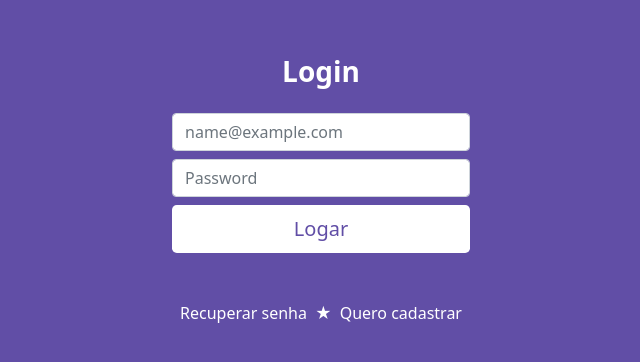
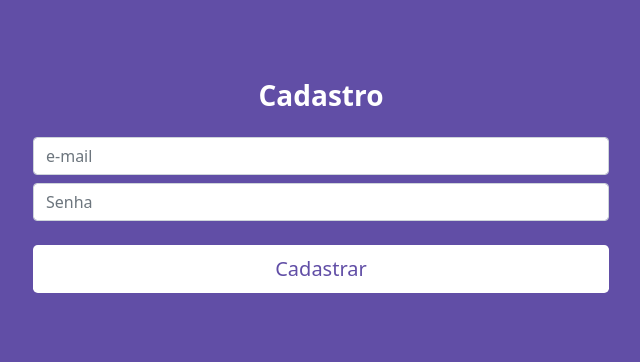
Before and after one commit to nikolastt/eventos, a React (Create React App) app: page /login in a window 1280 px wide. Shown: the part 210-572 px from the top of the page, without its empty margins (319-959 px from the left). Built offline with nearby package versions, Linux system fonts and the light colour scheme.

Commit message:
Criação novo usuário, login - integração com firebase

```diff
--- a/src/App.js
+++ b/src/App.js
@@ -1,7 +1,11 @@
 import Login from "./view/login";
+import NovoUsuario from "./view/usuario-novo";
 
 function App() {
-  return <Login />;
+  return (
+    // <Login />
+    <NovoUsuario />
+  );
 }
 
 export default App;
--- a/src/view/login/index.jsx
+++ b/src/view/login/index.jsx
@@ -1,6 +1,8 @@
 import React, { useState } from "react";
 import "./login.css";
 import { getAuth, signInWithEmailAndPassword } from "firebase/auth";
+import firebase from "../../config/firebase";
+import "firebase/auth";
 
 function Login() {
   const [email, setEmail] = useState();
@@ -8,15 +10,15 @@ function Login() {
   const [msgTipo, setMsgTipo] = useState();
 
   function logar() {
-    const auth = getAuth();
+    const auth = getAuth(firebase);
     signInWithEmailAndPassword(auth, email, senha)
       .then((userCredential) => {
-        setMsgTipo("sucesso");
-        // // Signed in
-        // const user = userCredential.user;
-        // // ...
+        // Signed in
+        const user = userCredential.user;
+        // ...
       })
       .catch((error) => {
+        alert(error.message);
         // const errorCode = error.code;
         // const errorMessage = error.message;
         setMsgTipo("erro");
--- /dev/null
+++ b/src/view/usuario-novo/index.jsx
@@ -0,0 +1,117 @@
+import React, { useState } from "react";
+import "firebase/auth";
+import "./usuario-novo.css";
+import { createUserWithEmailAndPassword, getAuth } from "firebase/auth";
+
+import firebase from "../../config/firebase";
+
+function NovoUsuario() {
+  const [email, setEmail] = useState();
+  const [senha, setSenha] = useState();
+  const [msgTipo, setMsgTipo] = useState();
+  const [msg, setMsg] = useState();
+
+  async function Cadastrar() {
+    setMsgTipo(null);
+
+    if (!email && !senha) {
+      setMsgTipo("erro");
+      setMsg("Você precisa informar o email e senha para fazer o cadastro!");
+      return;
+    }
+
+    const auth = getAuth(firebase);
+    createUserWithEmailAndPassword(auth, email, senha)
+      .then((userCredential) => {
+        // Signed in
+        const user = userCredential.user;
+        console.log(user);
+        setMsgTipo("sucesso");
+        // ...
+      })
+      .catch((error) => {
+        setMsgTipo("erro");
+        const errorMessage = error.message;
+        console.log(error);
+        console.log(error.message);
+        switch (errorMessage) {
+          case "Firebase: Error (auth/invalid-email).":
+            setMsg("Email invalido");
+            break;
+          case "Firebase: Password should be at least 6 characters (auth/weak-password).":
+            setMsg("A senha deve conter no mínimo 6 caracteres.");
+            break;
+          case "Firebase: Error (auth/email-already-in-use).":
+            setMsg("Email já cadastrado.");
+            break;
+          case "Firebase: Error (auth/internal-error).":
+            setMsg("A senha deve ser informada.");
+            break;
+          default:
+            setMsg("Não foi possível cadastrar tente novamente mais tarde.");
+            break;
+        }
+
+        // ..
+      });
+  }
+
+  return (
+    <div className="login-content d-flex align-items-center ">
+      <form className="mx-auto w-50">
+        <div className="text-center mb-4">
+          {/* <img
+        className="mb-4"
+        src="/docs/5.1/assets/brand/bootstrap-logo.svg"
+        alt=""
+        width="72"
+        height="57"
+      /> */}
+          <h1 className="h3 mb-3 fw-normal text-white fw-bold">Cadastro</h1>
+        </div>
+
+        <input
+          onChange={(e) => setEmail(e.target.value)}
+          type="email"
+          className="form-control  my-2"
+          id="floatingInput"
+          placeholder="e-mail"
+        />
+
+        <input
+          onChange={(e) => setSenha(e.target.value)}
+          type="password"
+          className="form-control my-2"
+          id="floatingPassword"
+          placeholder="Senha"
+        />
+
+        <button
+          onClick={Cadastrar}
+          className="w-100 mt-3 btn btn-lg btn-login"
+          type="button"
+        >
+          Cadastrar
+        </button>
+
+        <div className="msg-login text-white text-center mt-2 ">
+          {msgTipo === "sucesso" && (
+            <span>
+              <strong>WoW!</strong> Usuário cadstrado!
+              <span className="fs-4"> &#128526;</span>
+            </span>
+          )}
+
+          {msgTipo === "erro" && (
+            <span>
+              <strong>Ops!</strong> {msg}
+              <span className="fs-4"> &#128546;</span>
+            </span>
+          )}
+        </div>
+      </form>
+    </div>
+  );
+}
+
+export default NovoUsuario;
--- /dev/null
+++ b/src/view/usuario-novo/usuario-novo.css
@@ -0,0 +1,27 @@
+.login-content {
+  width: 100%;
+  height: 100vh;
+  background-color: #614ea6;
+  padding: 5%;
+  margin: auto;
+}
+
+.btn-login {
+  background-color: #fff;
+  color: #614ea6;
+}
+
+.btn-login:hover {
+  background-color: #f21667;
+  color: #fff;
+}
+
+.opcoes-login a {
+  text-decoration: none;
+  color: #fff;
+  transition: 0.2s ease-in;
+}
+
+.opcoes-login a:hover {
+  color: #f21667;
+}
```
